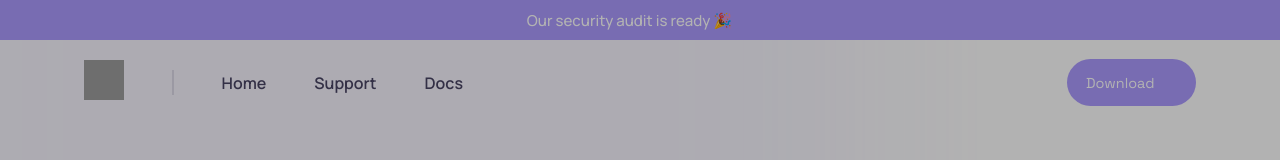
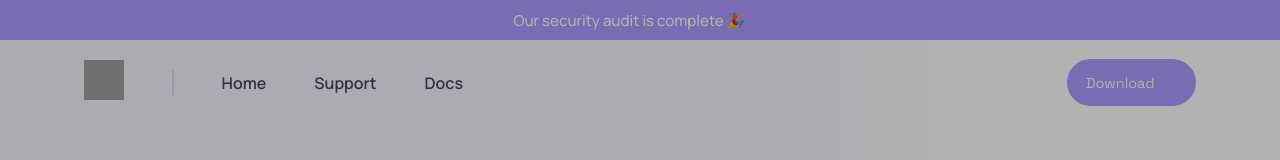
Before and after one commit to arconnectio/landing, a Next.js app: page / in a window 1280 px wide. Shown: the top 160 px of the page. Built offline with nearby package versions, Linux system fonts and the light colour scheme; grey boxes are pictures that could not be loaded; some icons are missing.

Commit message:
feat: update announcement wording

```diff
--- a/src/components/Nav.tsx
+++ b/src/components/Nav.tsx
@@ -40,7 +40,7 @@ export default function Nav() {
   return (
     <>
       <Announcement href="/audit.pdf" target="_blank" rel="noopener noreferer" aria-label="Security Audit" title="Security Audit" passHref>
-        Our security audit is ready 🎉
+        Our security audit is complete 🎉
         <ArrowRightIcon />
       </Announcement>
       <Wrapper scroll={scroll ? 1 : 0}>
```
